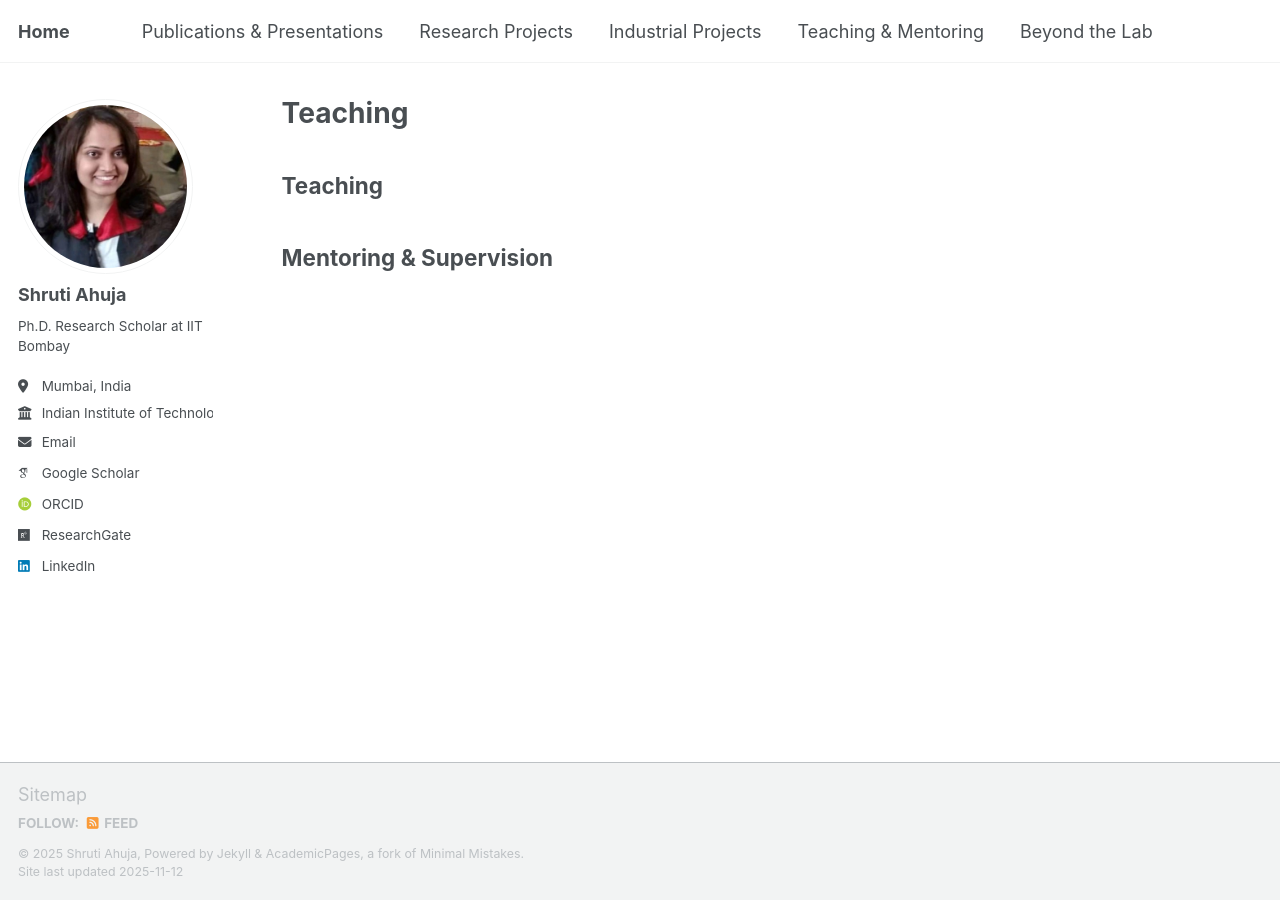
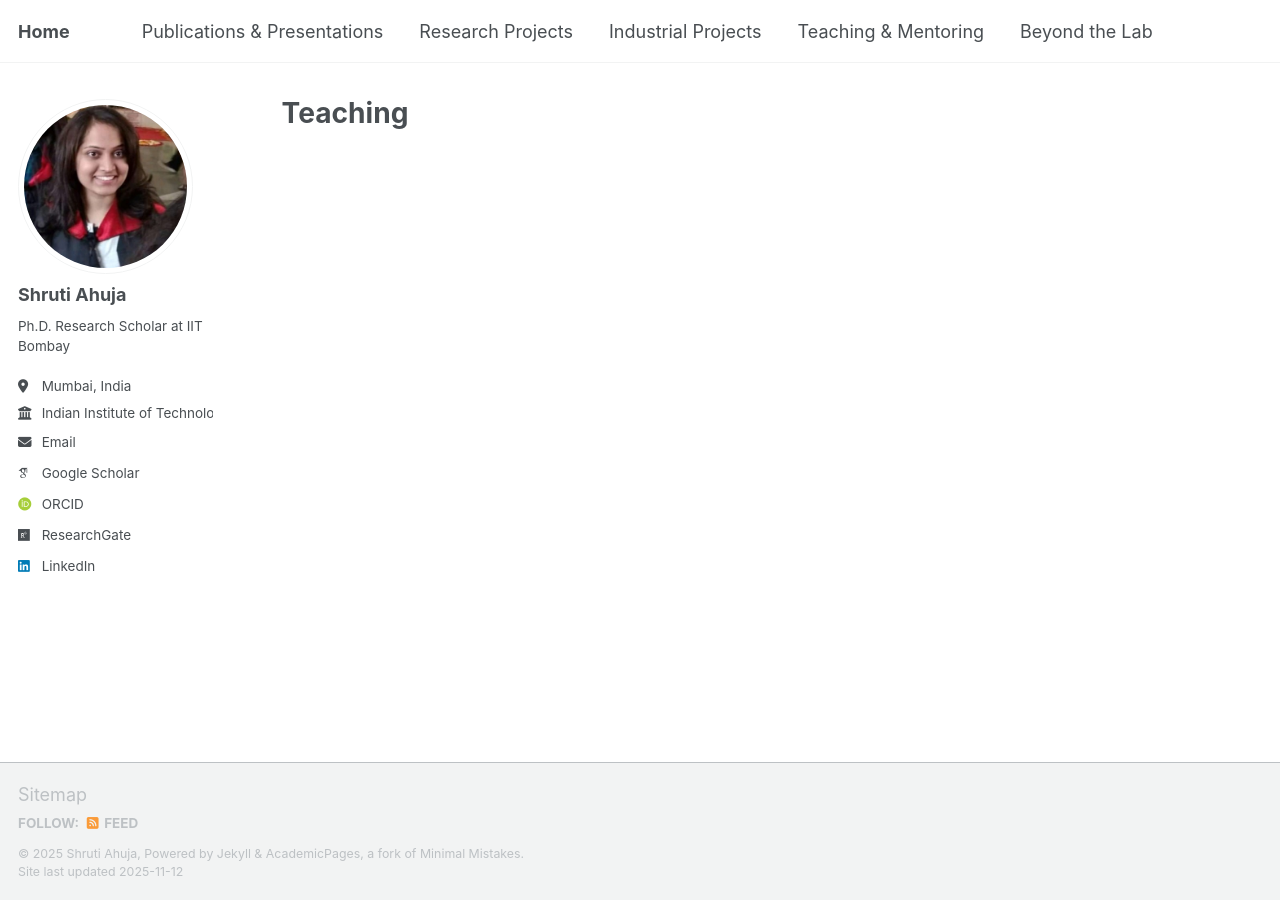
Before and after one commit to shrutiahuja/shrutiahuja.github.io, a Jekyll site: the page built from _pages/teaching.html, in a window 1280 px wide. Built offline with Jekyll 4.4.1, drawn with Linux system fonts in a browser that asks for light colours; some web fonts are replaced; a script that is not in the unit is left out; a file with an impossible date is left out.

Commit message:
Update teaching.html

```diff
--- a/_pages/teaching.html
+++ b/_pages/teaching.html
@@ -7,21 +7,6 @@ author_profile: true
 
 {% include base_path %}
 
-{% assign teaching_items = site.teaching | where: "category", "teaching" %}
-{% assign mentoring_items = site.teaching | where: "category", "mentoring" %}
-
-<!-- ------------------ -->
-<!-- TEACHING SECTION   -->
-<!-- ------------------ -->
-<h2>Teaching</h2>
-{% for post in teaching_items reversed %}
+{% for post in site.teaching reversed %}
   {% include archive-single.html %}
 {% endfor %}
-
-<!-- ------------------ -->
-<!-- MENTORING SECTION  -->
-<!-- ------------------ -->
-<h2>Mentoring & Supervision</h2>
-{% for post in mentoring_items reversed %}
-  {% include archive-single.html %}
-{% endfor %}
```
